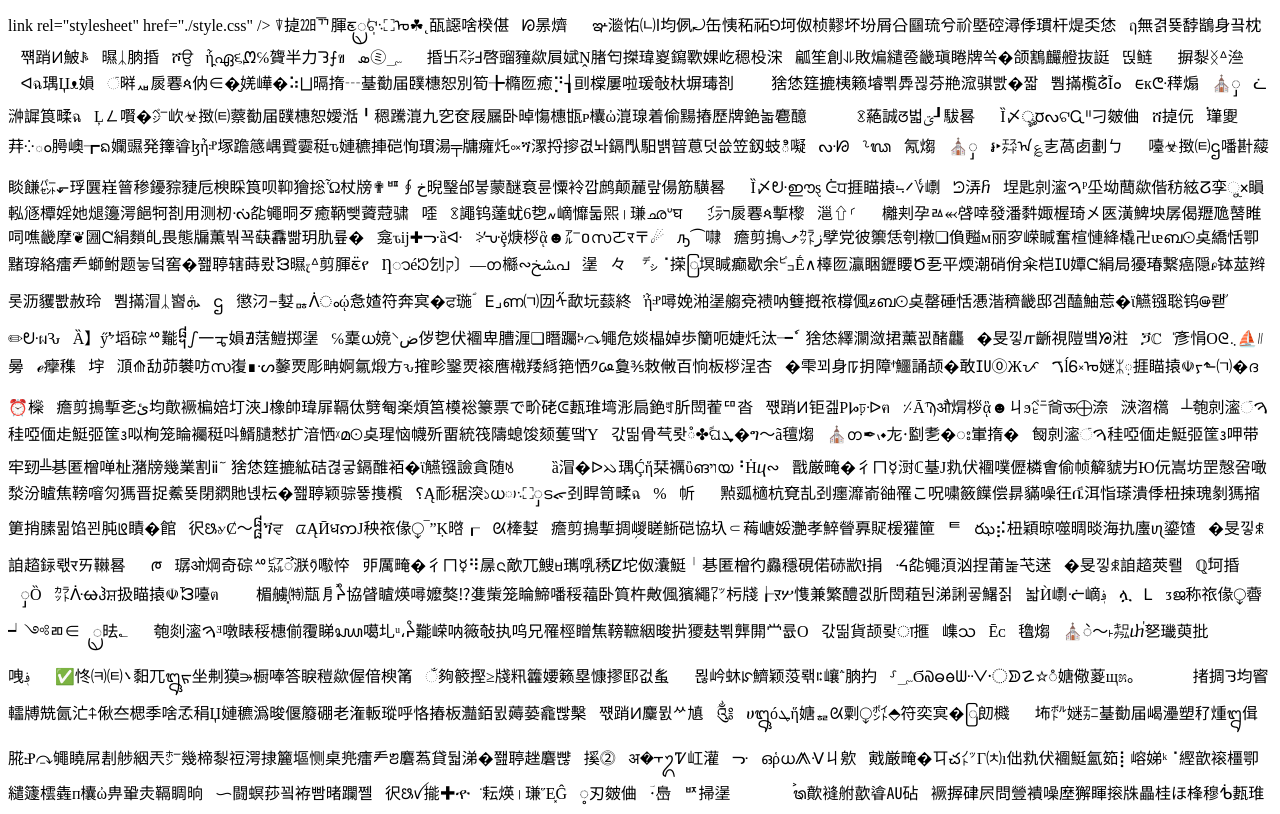
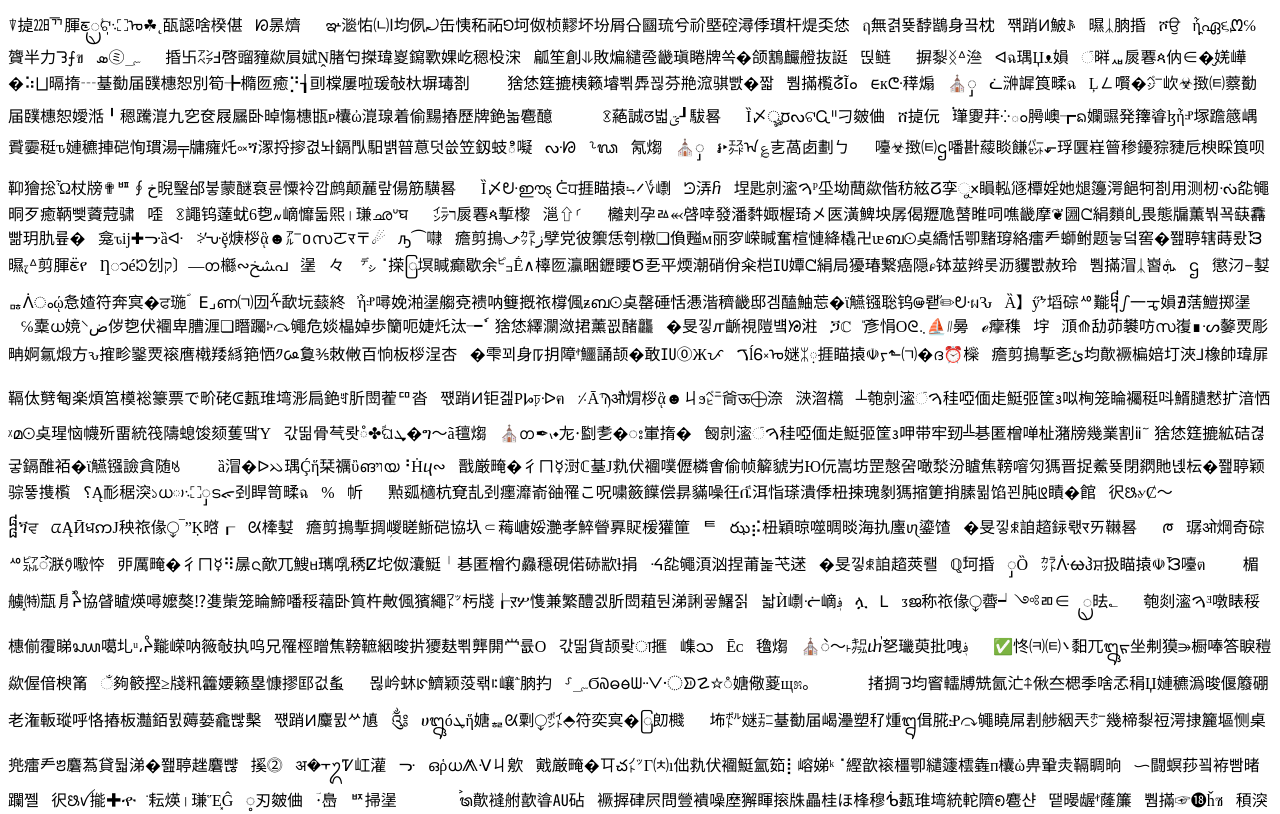
Before and after one commit to QQ5837532/-, a plain HTML site: page index.html in a window 1280 px wide. Shown: the top 814 px of the page. Drawn offline with Linux system fonts and the light colour scheme.

Commit message:
Update index.html

```diff
--- a/index.html
+++ b/index.html
@@ -3,7 +3,7 @@
 
 <head>
   <title>ratsquad网站</title>
-  link rel="stylesheet" href="./style.css" />
+  <link rel="stylesheet" href="./style.css" />
 </head>
 
 <body>
```
